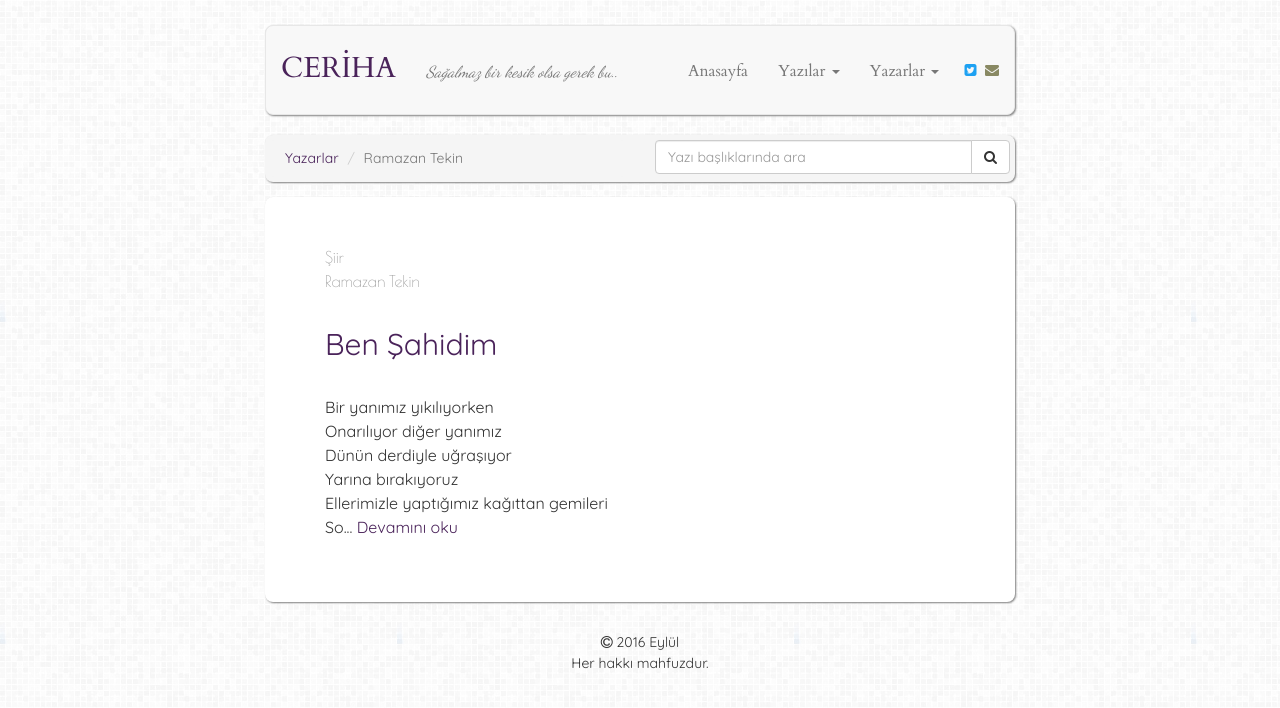
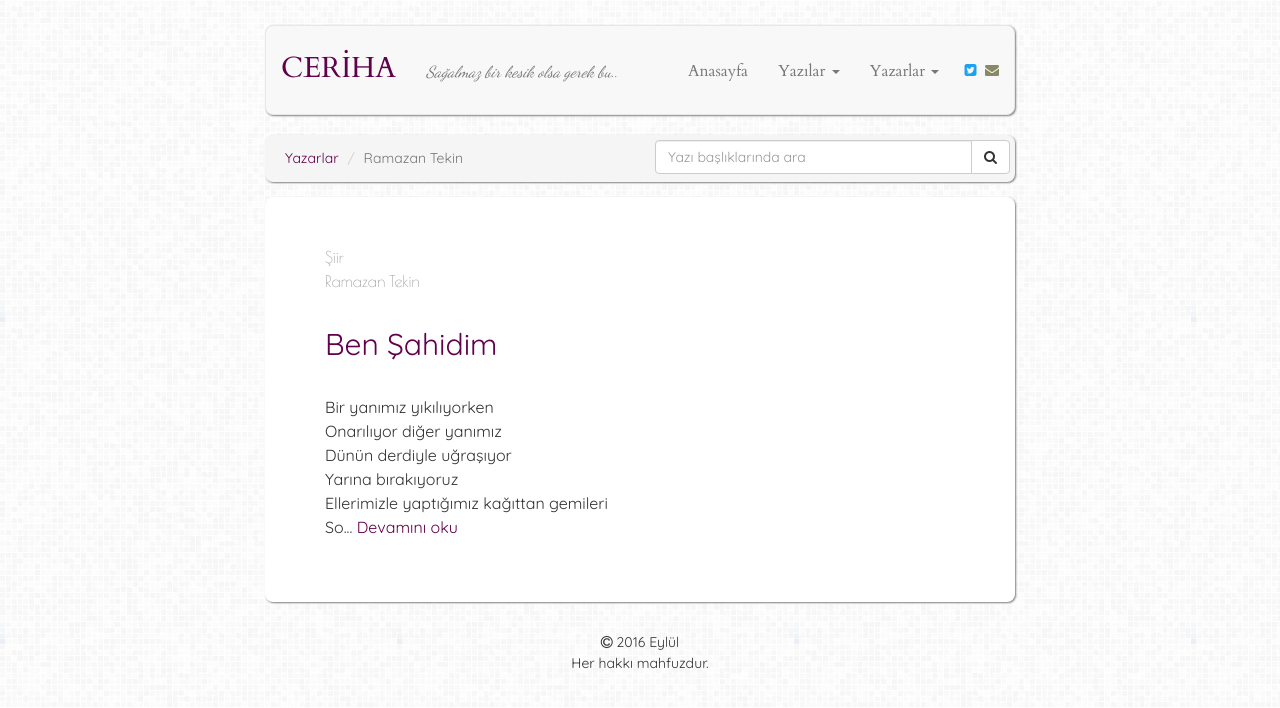
Before and after one commit to muhammedaydogdu/muhammedaydogdu.github.io, a Jekyll site: the page built from ramazan-tekin.html, in a window 1280 px wide. Shown: the top 708 px of the page. Built offline with Jekyll 4.4.1, drawn with Linux system fonts in a browser that asks for light colours; some web fonts are replaced.

Commit message:
Update style.css

```diff
--- a/css/style.css
+++ b/css/style.css
@@ -19,20 +19,20 @@ body {
 }
 
 a {
-  color: #4A235A;
+  color: #61004b;
 }
 
 a:hover {
-  color: #4A235A;
+  color: #61004b;
 }
 
 a:focus {
-  color: #4A235A;
+  color: #61004b;
   text-decoration: none;
 }
 
 h2 {
-  color: #4A235A;
+  color: #61004b;
 }
 
 .container .navbar {
@@ -45,17 +45,17 @@ h2 {
 }
 
 .navbar .navbar-brand {
-  color: #4A235A;
+  color: #61004b;
   margin-top: 2px;
   font-size: 29px;
 }
 
 .navbar .navbar-brand:hover {
-  color: #4A235A;
+  color: #61004b;
 }
 
 .navbar .navbar-brand:focus {
-  color: #4A235A;
+  color: #61004b;
 }
 
 .navbar .navbar-text {
```
